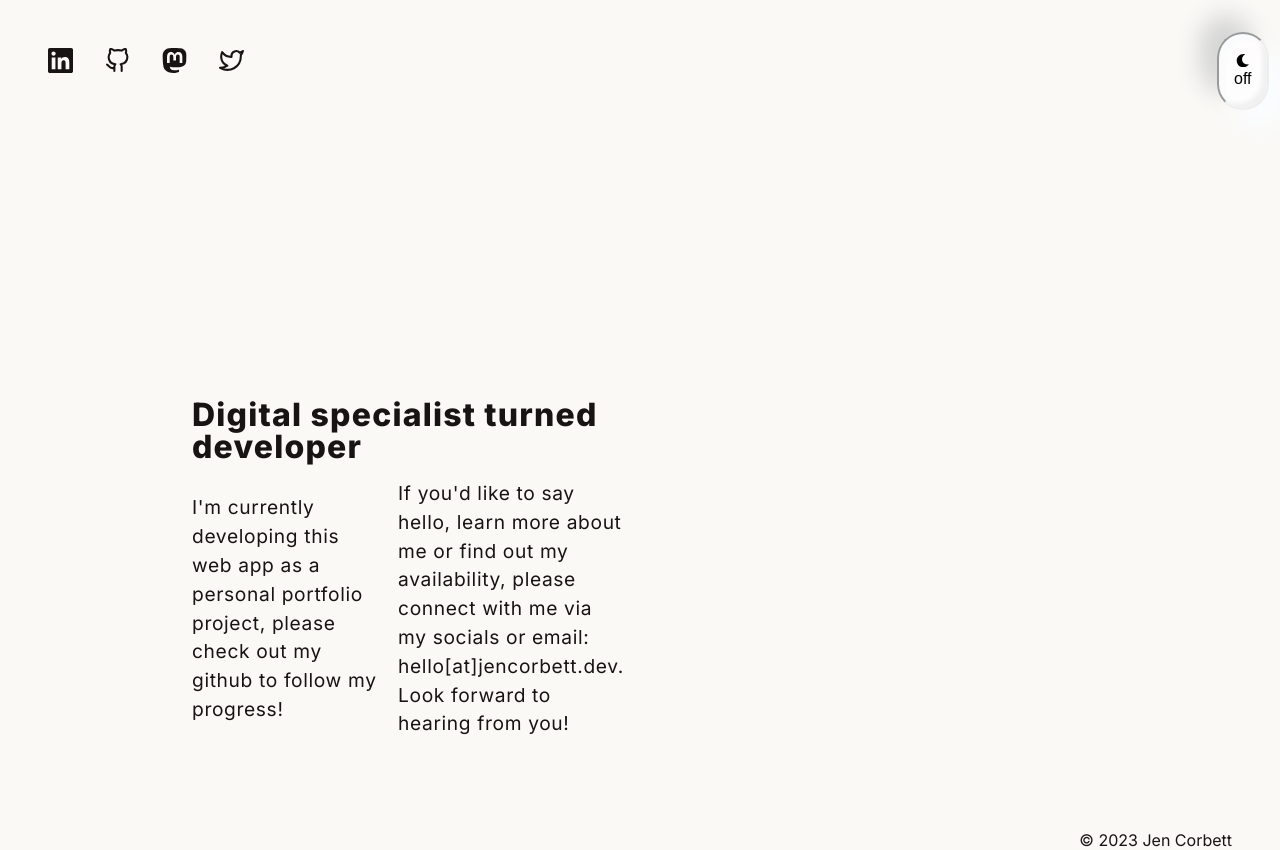
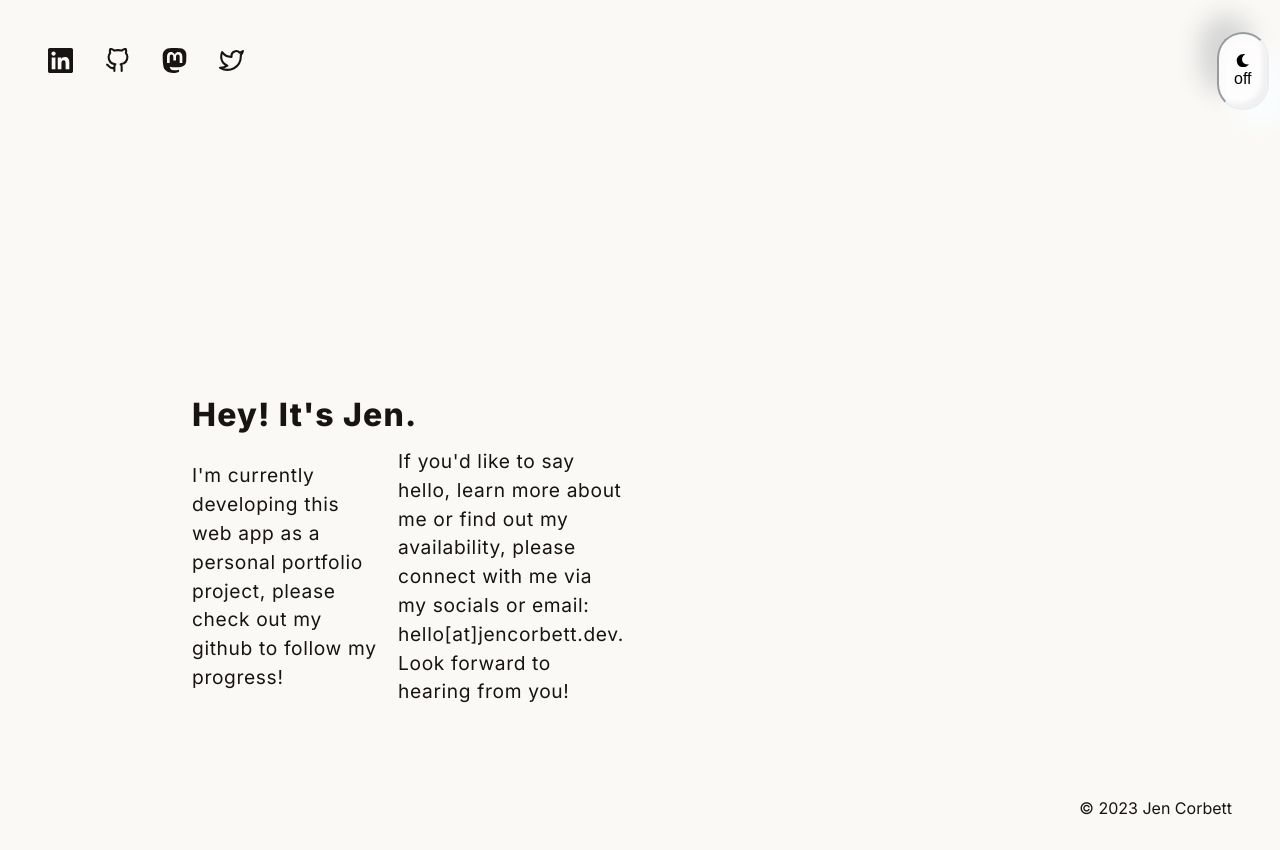
Before and after one commit to ajenstory/jencorbett.dev, a Next.js app in the folder app/: page / in a window 1280 px wide. After the commit the page ends 818 px from the top, so only its background shows below. Built offline with nearby package versions, Linux system fonts and the light colour scheme.

Commit message:
Update title

```diff
--- a/app/pages/index.js
+++ b/app/pages/index.js
@@ -5,7 +5,7 @@ import Layout from "../components/layout.js";
 // import Card from "../components/card.js";
 
 const description = {
-  title: "Digital specialist turned developer",
+  title: "Hey! It's Jen.",
   body: "I'm currently developing this web app as a personal portfolio project, please check out my github to follow my progress!",
   cta: "If you'd like to say hello, learn more about me or find out my availability, please connect with me via my socials or email: hello[at]jencorbett.dev. Look forward to hearing from you!",
 };
@@ -17,7 +17,7 @@ const Home = () => {
         {/* <Card /> */}
         <section>
           {" "}
-          <h1 className={indexStyles.title}> {description.title}</h1>
+          <div className={indexStyles.title}> {description.title}</div>
           <div className={indexStyles.headingMd}>
             <ul className={`${indexStyles.grid}  ${indexStyles.list}`}>
               <li
--- a/app/styles/index.module.css
+++ b/app/styles/index.module.css
@@ -14,7 +14,7 @@
 }
 
 .title {
-  font-size: 1.25rem;
+  font-size: 2rem;
   line-height: 1.3;
   font-weight: 800;
   letter-spacing: 0.075rem;
```
